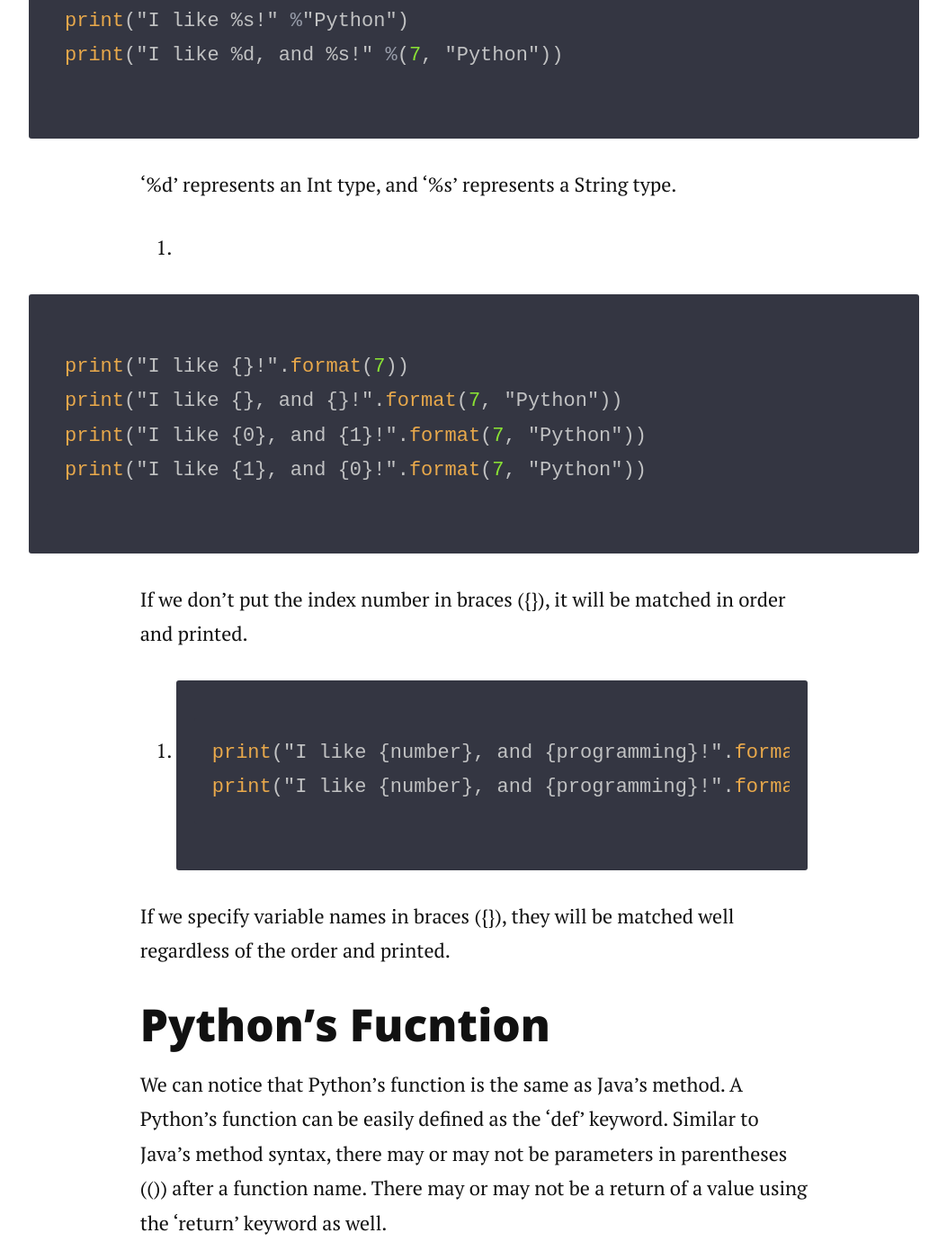
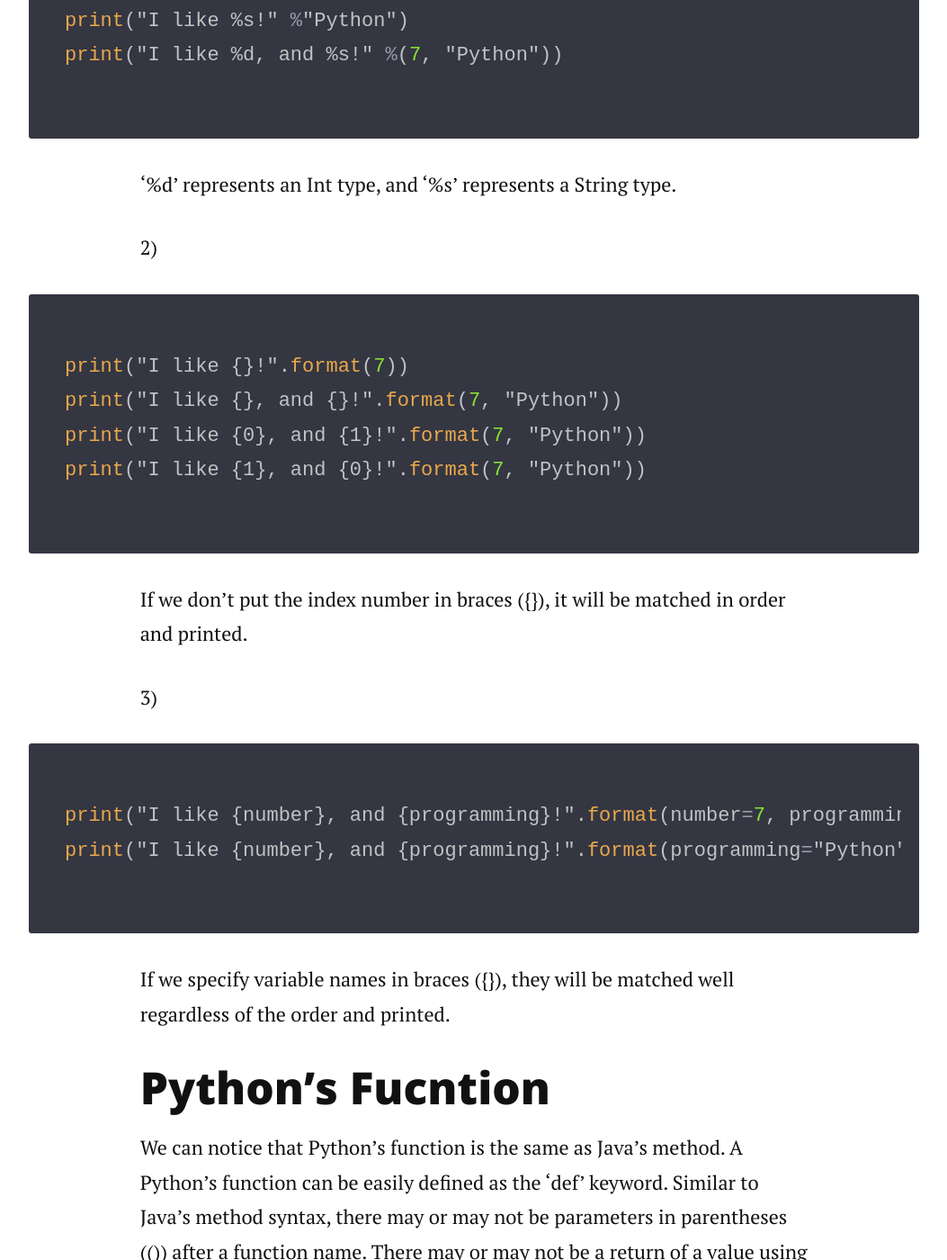
Before and after one commit to Eunji-Elly-Lee/eunji-elly-lee.github.io, a Jekyll site: the page built from _posts/2022-02-16-python-basics.markdown, in a window 1280 px wide and 1400 px high, scrolled down 10338 px. Shown: the whole window at 90% size, without its empty margins (113-1166 px from the left). Built offline with Jekyll 4.4.1, drawn with Linux system fonts in a browser that asks for light colours; nearby versions of some CDN libraries; comment, search, counter and statistics services are not loaded.

Commit message:
Update Pyhon Basics post

````diff
--- a/_posts/2022-02-16-python-basics.markdown
+++ b/_posts/2022-02-16-python-basics.markdown
@@ -144,7 +144,7 @@
 
 There are three ways to output using the format function:
 
-1.
+1)
 
 ```python
 print("I like %d!" %7)
@@ -154,7 +154,7 @@
 
 '%d' represents an Int type, and '%s' represents a String type.
 
-2.
+2)
 
 ```python
 print("I like {}!".format(7))
@@ -165,7 +165,8 @@
 
 If we don't put the index number in braces ({}), it will be matched in order and printed.
 
-3.
+3)
+
 ```python
 print("I like {number}, and {programming}!".format(number=7, programming="Python"))
 print("I like {number}, and {programming}!".format(programming="Python", number=7))
@@ -194,25 +195,25 @@
 
 We will look into Python's four data structures. We can think of these as similar to Java's List and HashMap.
 
-1. **List**: Values are stored in order, and it is free to modify and delete elements after creation. It is created using brackets ([]). We can use various functions such as append(), insert(), pop(), clear(), sort().
+1) **List**: Values are stored in order, and it is free to modify and delete elements after creation. It is created using brackets ([]). We can use various functions such as append(), insert(), pop(), clear(), sort().
 
 ```python
 numbers = [10, 20, 30]
 ```
 
-2. **Tuple**: This data structure stores values in order like List, but elements generated once cannot be modified and deleted. However, since there is no change in the data, the advantage is that the processing speed is faster than List. It is created using parentheses (()).
+2) **Tuple**: This data structure stores values in order like List, but elements generated once cannot be modified and deleted. However, since there is no change in the data, the advantage is that the processing speed is faster than List. It is created using parentheses (()).
 
 ```python
 numbers = (10, 20, 30)
 ```
 
-3. **Dictionary**: It stores data as a pair of a key and a value. The key and value are separated by a colon (:). Keys cannot be duplicated, and data management is done using the keys easily. It is created using braces ({}).
+3) **Dictionary**: It stores data as a pair of a key and a value. The key and value are separated by a colon (:). Keys cannot be duplicated, and data management is done using the keys easily. It is created using braces ({}).
 
 ```python
 cabinet = {"A-1":"Alpha", "B-1":"Bravo", "C-1":"Charlie"}
 ```
 
-4. **Set**: It stores data regardless of order and does not allow duplicated values. This Set can function like a set in mathematics. It is created using braces ({}) or set() function. When converting Dictionary into Set using set() function, it becomes a set of keys.
+4) **Set**: It stores data regardless of order and does not allow duplicated values. This Set can function like a set in mathematics. It is created using braces ({}) or set() function. When converting Dictionary into Set using set() function, it becomes a set of keys.
 
 ```python
 numbers = {10, 20, 30}
````
